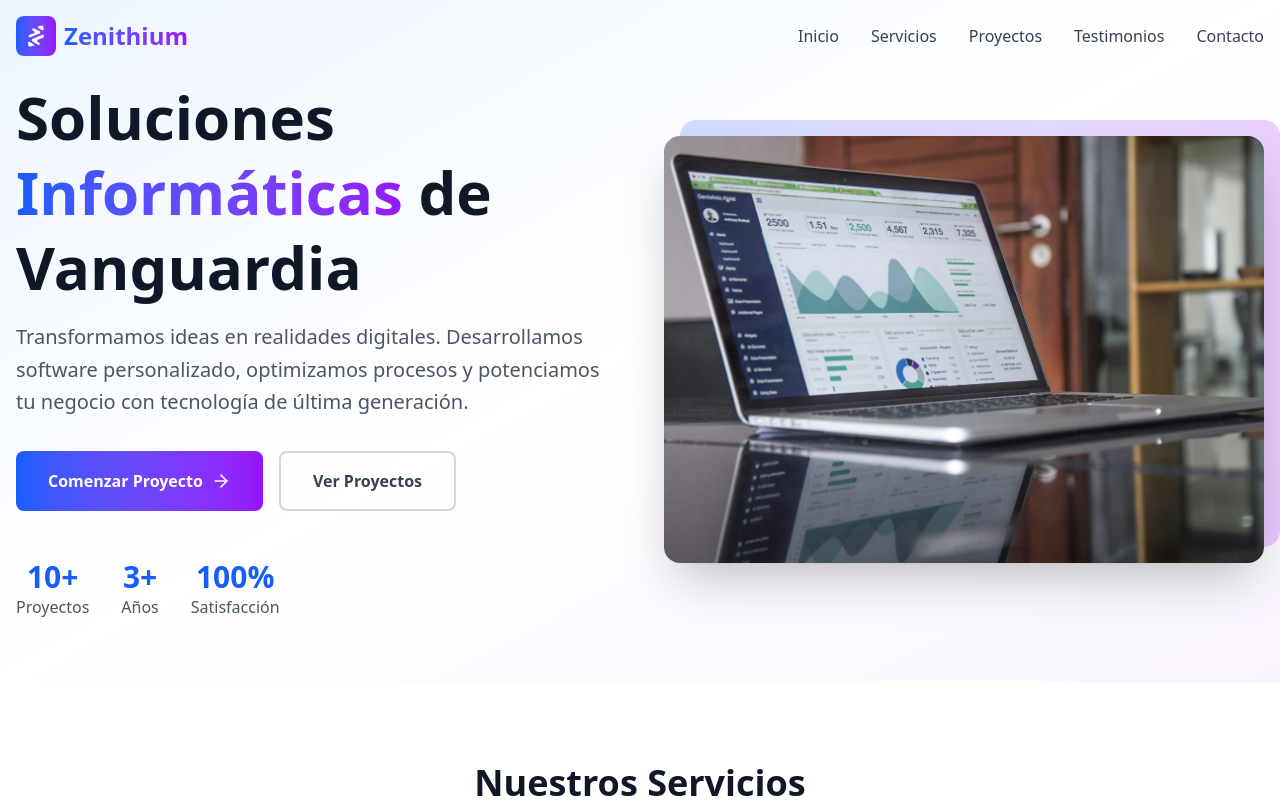
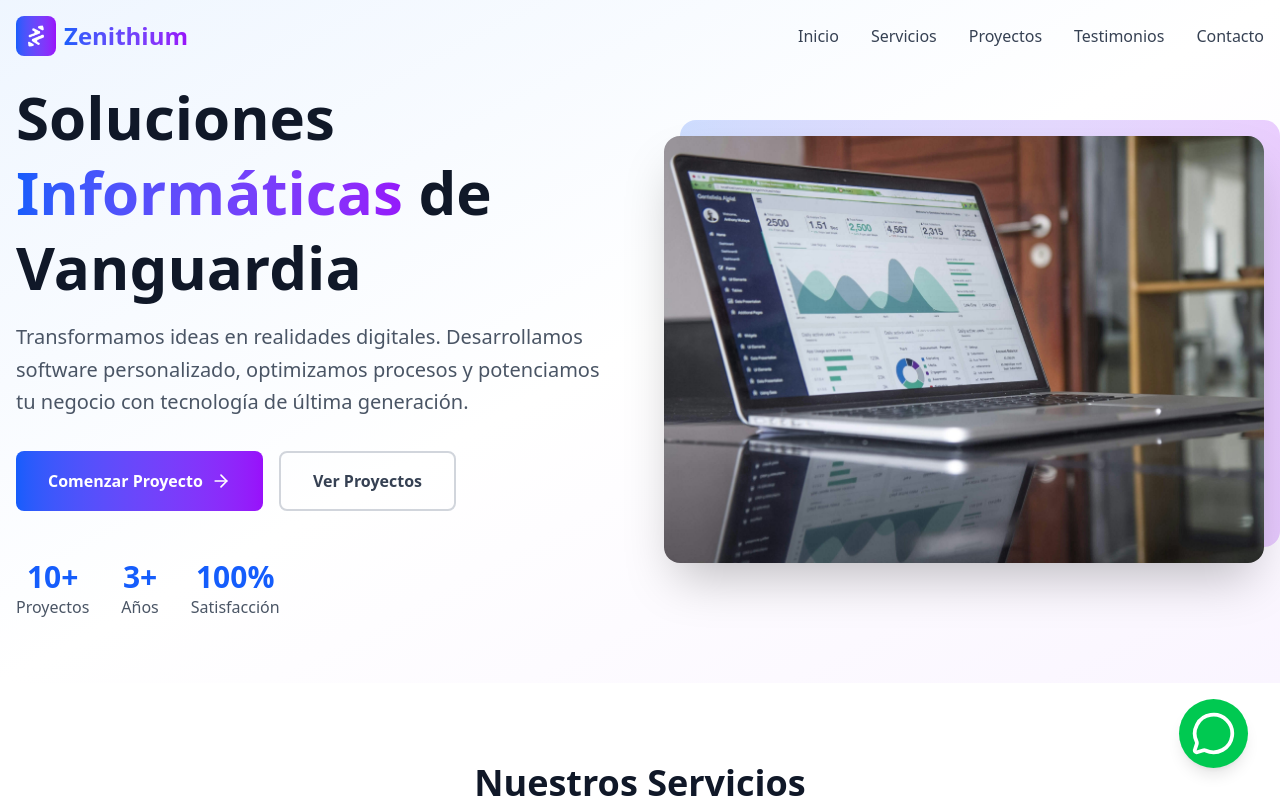
Before and after one commit to Agussstin13/Zenithium2, a React (Vite) app: page / in a window 1280 px wide. Shown: the top 800 px of the page. Built offline with nearby package versions, Linux system fonts and the light colour scheme.

Commit message:
whatsapp button

```diff
--- a/package.json
+++ b/package.json
@@ -7,7 +7,8 @@
     "dev": "vite",
     "build": "vite build",
     "lint": "eslint .",
-    "preview": "vite preview"
+    "preview": "vite preview",
+    "deploy": "npm run build && gh-pages -d dist"
   },
   "dependencies": {
     "@tailwindcss/vite": "^4.1.10",
@@ -24,6 +25,7 @@
     "eslint": "^9.25.0",
     "eslint-plugin-react-hooks": "^5.2.0",
     "eslint-plugin-react-refresh": "^0.4.19",
+    "gh-pages": "^6.3.0",
     "globals": "^16.0.0",
     "vite": "^6.3.5"
   }
--- a/src/ZenithiumLanding.jsx
+++ b/src/ZenithiumLanding.jsx
@@ -2,7 +2,8 @@ import { useState, useEffect } from "react"
 import { Code, Database, Globe, Shield, Users, Zap, Menu, X, ArrowRight, CheckCircle, Star } from "lucide-react"
 import Logo from './assets/images/Logo.png';
 import appEIS from './assets/images/appEIS.jpg';
-import ContactForm from '/src/ContactForm.jsx'
+import ContactForm from './components/ContactForm.jsx'
+import WhatsAppButton from "./components/whatsAppButton";
 
 export default function ZenithiumLanding() {
   const [isMenuOpen, setIsMenuOpen] = useState(false)
@@ -424,6 +425,7 @@ export default function ZenithiumLanding() {
               </div>
 
               <ContactForm/>
+              <WhatsAppButton/>
             </div>
           </div>
         </div>
--- /dev/null
+++ b/src/components/WhatsAppButton.jsx
@@ -0,0 +1,28 @@
+import { MessageCircle } from "lucide-react";
+import { useState } from "react";
+
+export default function WhatsAppButton(){
+  const [hover, setHover] = useState(false);
+
+  return (
+    <div
+      className="fixed bottom-8 right-8 flex flex-col items-end z-10"
+      onMouseEnter={() => setHover(true)}
+      onMouseLeave={() => setHover(false)}
+    >
+      {hover && (
+        <div className="mb-2 px-5 py-1 bg-gray-800 text-white text-sm rounded-lg shadow-lg animate-fadeIn">
+          ¡Chateá con nosotros!
+        </div>
+      )}
+      <a
+        href="https://wa.me/5492235458913"
+        target="_blank"
+        rel="noopener noreferrer"
+        className="bg-green-500 text-white p-3 rounded-full shadow-lg hover:bg-green-600 transition"
+      >
+        <MessageCircle size={45} />
+      </a>
+    </div>
+  );
+};
```
Also changed, not shown: src/components/ContactForm.jsx (renamed from src/ContactForm.jsx), 1 other file (tests, documents, lock files or other folders).
